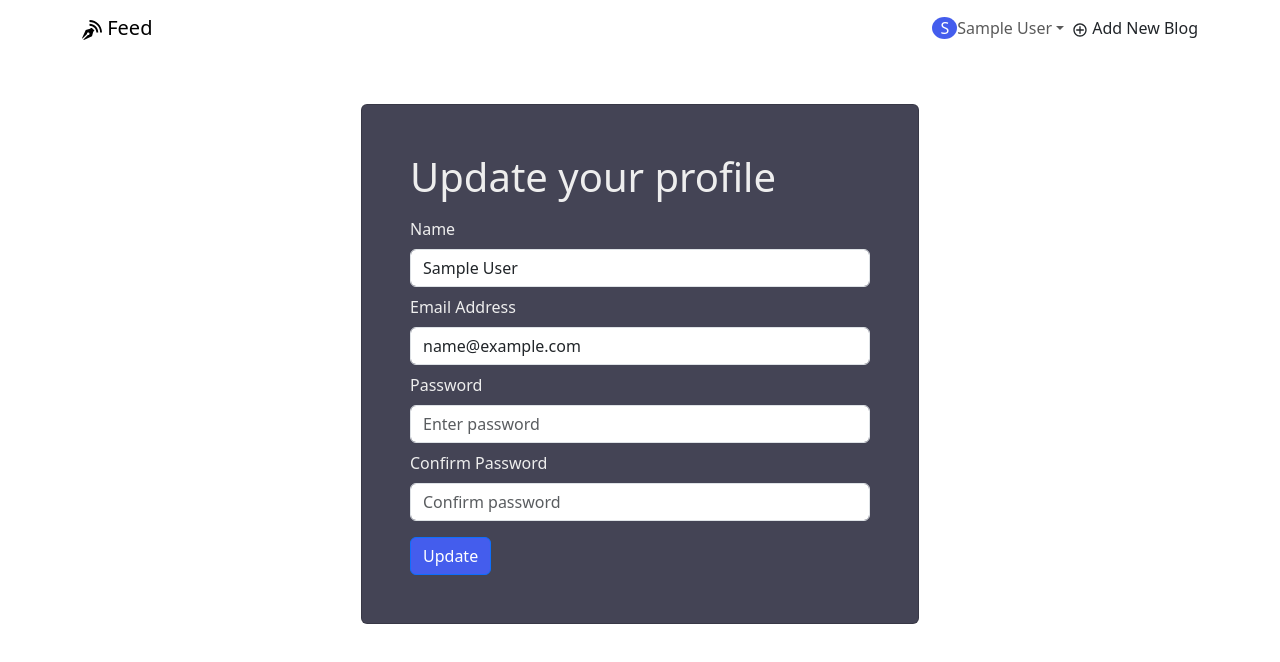
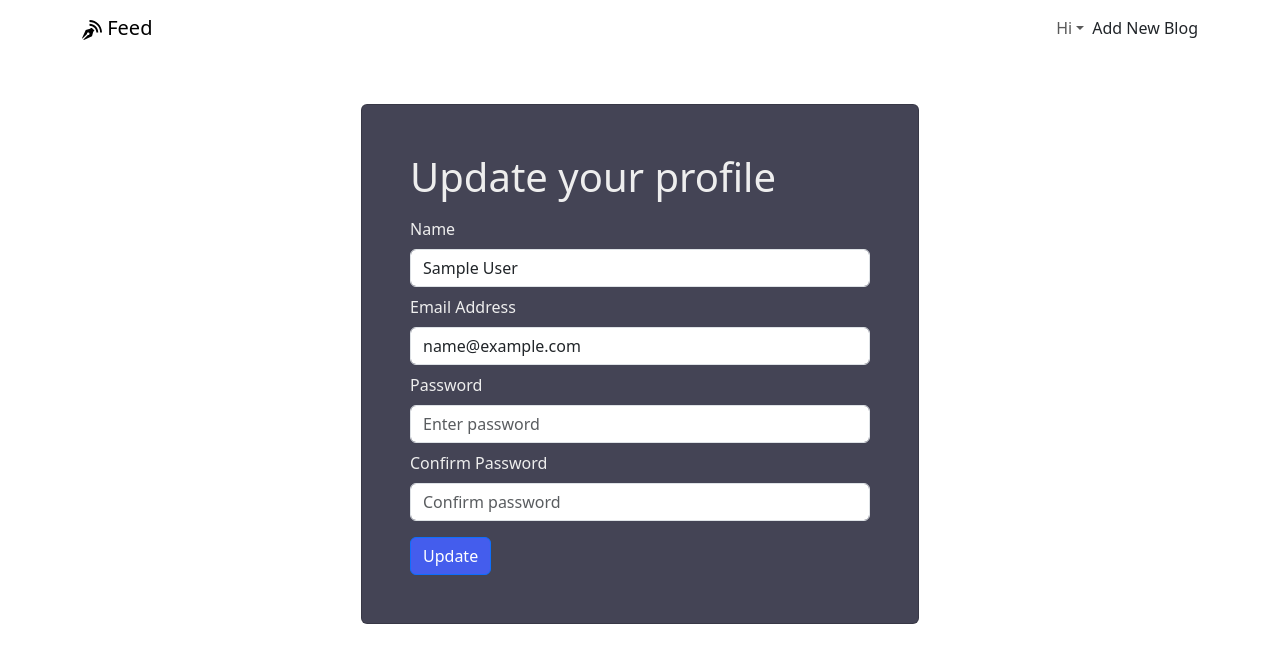
Before and after one commit to jacastanon01/mern-blog, a React (Vite) app in the folder frontend/: page /profile in a window 1280 px wide. Shown: the top 662 px of the page. Built offline with nearby package versions, Linux system fonts and the light colour scheme; sample sign-in values are in the browser's storage.

Commit message:
refactor avatar

```diff
--- a/frontend/src/components/header/HeaderNav.jsx
+++ b/frontend/src/components/header/HeaderNav.jsx
@@ -1,7 +1,7 @@
 import { NavDropdown, Nav } from "react-bootstrap";
 import { useSelector, useDispatch } from "react-redux";
 import { FaSignInAlt, FaSignOutAlt } from "react-icons/fa";
-import { CgAdd } from "react-icons/cg";
+// import { CgAdd } from "react-icons/cg";
 import { clearCredentials } from "../../redux/slices/authSlice";
 import { useNavigate } from "react-router-dom";
 import { useLogoutMutation } from "../../redux/slices/usersApiSlice";
@@ -26,12 +26,12 @@ function HeaderNav() {
   const avatar = (
     <>
       <span className="my-auto rounded-circle px-2 text-white btn-primary">
-        {userInfo.name[0].toUpperCase()}
+        userInfo.name[0].toUpperCase()
         {/* <span className="rounded-circle px-2 py-1 text-white btn-primary">
               {userInfo.name[0].toUpperCase()}
             </span> */}
       </span>
-      <span>{userInfo.name}</span>
+      <span>userInfo.name</span>
     </>
   );
 
@@ -40,7 +40,7 @@ function HeaderNav() {
       {userInfo ? (
         <>
           <NavDropdown
-            title={avatar}
+            title={"Hi"}
             id="username"
             className="text-capitalize w-100"
           >
@@ -54,7 +54,7 @@ function HeaderNav() {
           </NavDropdown>
           <LinkContainer to="blog/create">
             <NavDropdown.Item className="h-100 align-self-center">
-              <CgAdd /> Add New Blog
+              Add New Blog
             </NavDropdown.Item>
           </LinkContainer>
         </>
```
